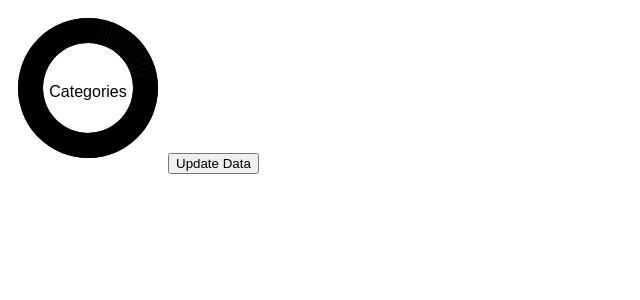
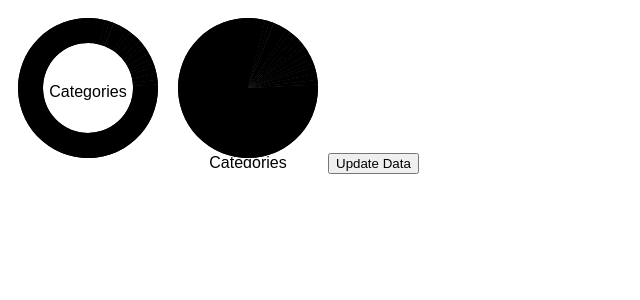
Before and after one commit to MartvdZalm/PieChart, a Vue app: page / in a window 1280 px wide. Shown: the top 300 px of the page, without its empty margins (0-640 px from the left). Built offline with nearby package versions, Linux system fonts and the light colour scheme; the HTML template or start-up script is replaced by a standard one.

Commit message:
piechart

```diff
--- a/src/App.vue
+++ b/src/App.vue
@@ -1,6 +1,11 @@
 <template>
   <div>
     <DonutChart
+      title="Categories"
+      :data="slices"
+    />
+
+    <PieChart
       title="Categories"
       :data="slices"
     />
@@ -11,33 +16,35 @@
 
 <script>
 import DonutChart from './components/DonutChart.vue'
+import PieChart from './components/PieChart.vue'
 
 export default {
   name: 'App',
   components: {
-    DonutChart
+    DonutChart,
+    PieChart
   },
   data() {
     return {
       slices: {
-        '2024-12-11': 1000,
-        '2024-12-10': 13,
-        '2024-12-09': 12,
-        '2024-12-08': 1,
-        '2024-11-07': 42,
-        '2024-11-28': 12,
-        '2024-11-27': 20,
-        '2024-11-26': 18,
-        '2024-11-25': 14,
-        '2024-11-24': 10,
-        '2024-11-23': 20,
-        '2024-11-22': 18,
-        '2024-11-21': 14,
-        '2024-11-20': 10,
-        '2024-11-19': 20,
-        '2024-11-18': 18,
-        '2024-11-17': 14,
-        '2024-11-16': 10,
+        '2024-12-13': 1000,
+        '2024-12-12': 13,
+        '2024-12-11': 12,
+        '2024-12-10': 1,
+        '2024-12-09': 42,
+        '2024-12-08': 12,
+        '2024-12-07': 20,
+        '2024-12-06': 18,
+        '2024-12-05': 14,
+        '2024-12-04': 10,
+        '2024-12-03': 20,
+        '2024-12-02': 18,
+        '2024-12-01': 14,
+        '2024-11-30': 10,
+        '2024-11-29': 20,
+        '2024-11-28': 18,
+        '2024-11-27': 14,
+        '2024-11-26': 10,
       },
     };
   },
--- a/src/components/PieChart.vue
+++ b/src/components/PieChart.vue
@@ -1,13 +1,178 @@
 <template>
-  <svg class="piechart" :width="width" :height="height">
-
+  <svg class="donutchart" :width="width" :height="height">
+    <g :transform="`translate(${width / 2}, ${height / 2})`">
+      <!-- Draw slices -->
+      <g v-for="(slice, index) in slices" :key="index" class="piece" @mouseover="showValues(slice.value, slice.date)" @mouseout="hideValues">
+        <path :d="createArc(outerRadius, slice.startAngle, slice.endAngle)" :fill="slice.color"></path>
+        <path :d="createArc(outerRadius, slice.startAngle, slice.endAngle)" :fill="slice.color" class="hover-piece"></path>
+      </g>
+    </g>
+    <text text-anchor="middle" :style="font" :dy="160" :dx="80">{{ title }}</text>
   </svg>
 </template>
 
 <script>
+import { scaleLinear } from 'd3-scale';
 
+export default {
+  props: {
+    title: {
+      type: String,
+      default: '',
+    },
+    font: {
+      type: Object,
+      default: () => ({
+        fontFamily: 'Arial',
+        fontSize: '16px',
+        fontWeight: 'normal',
+        fill: '#000000',
+      }),
+    },
+    width: {
+      type: Number,
+      default: 160,
+    },
+    height: {
+      type: Number,
+      default: 160,
+    },
+    outerRadius: {
+      type: Number,
+      default: 70,
+    },
+    data: {
+      type: Object,
+      required: false,
+      default: () => ({'0000-00-00': 1}),
+    },
+    sliceColors: {
+      type: Array,
+      default: () => ['green', 'orange', 'red'],
+    },
+  },
+  data() {
+    return {
+      slices: [],
+      showHoverValues: false,
+      hoverValue: '',
+      hoverDate: '',
+    };
+  },
+  computed: {
+    validatedData() {
+      if (!this.data || Object.keys(this.data).length === 0 || Object.values(this.data).every(value => value === 0)) {
+        return { '0000-00-00': 1 };
+      } else {
+        return { ...this.data };
+      }
+    },
+  },
+  mounted() {
+    this.updateDonutChart();
+  },
+  watch: {
+    validatedData: {
+      handler() {
+        this.updateDonutChart();
+      },
+    },
+  },
+  methods: {
+    updateDonutChart() {
+      const data = this.array(this.sortedData());
+      const total = data.reduce((total, { value }) => total + value, 0);
+
+      this.slices = data.map((item, index) => {
+        const startAngle = this.calculateStartAngle(data, index, total);
+        const endAngle = this.calculateEndAngle(data, index, total);
+
+        return {
+          value: item.value,
+          date: item.date,
+          color: this.getMappedColorForDays(item.date),
+          startAngle,
+          endAngle,
+        };
+      });
+    },
+    sortedData() {
+      return Object.entries(this.validatedData)
+        .sort((a, b) => new Date(b[0]) - new Date(a[0]))
+        .map(([date, value]) => ({ date, value }));
+    },
+    calculateStartAngle(data, index, total) {
+      if (index === 0) return 0;
+      return this.roundf((Math.PI * 2 * data.slice(0, index).reduce((acc, { value }) => acc + value, 0)) / total);
+    },
+    calculateEndAngle(data, index, total) {
+      return this.roundf((Math.PI * 2 * (data.slice(0, index + 1).reduce((acc, { value }) => acc + value, 0))) / total);
+    },
+    array(data) {
+      if (Array.isArray(data)) {
+        return data;
+      } else {
+        console.error("Data is not an array:", data);
+        return [];
+      }
+    },
+    roundf(value) {
+      return Math.round(value * 1e3) / 1e3;
+    },
+    createArc(outerRadius, startAngle, endAngle) {
+      const startOuter = this.calculatePoint(outerRadius, endAngle);
+      const endOuter = this.calculatePoint(outerRadius, startAngle);
+      const largeArcFlag = endAngle - startAngle <= Math.PI ? '0' : '1';
+
+      const d = `M ${startOuter.x} ${startOuter.y}
+                 A ${outerRadius} ${outerRadius} 0 ${largeArcFlag} 0 ${endOuter.x} ${endOuter.y}
+                 L 0 0
+                 A 0 0 0 ${largeArcFlag} 1 0 0
+                 Z`;
+
+      return d;
+    },
+    calculatePoint(radius, angleInRadians) {
+      const x = radius * Math.cos(angleInRadians);
+      const y = radius * Math.sin(angleInRadians);
+      return { x, y };
+    },
+    getMappedColorForDays(date) {
+      const daysDifference = Math.floor((new Date() - new Date(date)) / (1000 * 60 * 60 * 24));
+
+      const colorScale = scaleLinear()
+          .domain([0, 10, 20])
+          .range(this.sliceColors);
+
+      return colorScale(daysDifference);
+    },
+    showValues(value, date) {
+      this.showHoverValues = true;
+      this.hoverValue = value;
+      const newDate = new Date(date);
+      this.hoverDate = !Number.isNaN(newDate.getTime()) ? `${newDate.getFullYear()}/${newDate.getMonth() + 1}/${newDate.getDate()}` : '0000-00-00';
+    },
+    hideValues() {
+      this.showHoverValues = false;
+      this.hoverValue = '';
+      this.hoverDate = '';
+    },
+    getTextHeight() {
+      const canvas = document.createElement('canvas');
+      const context = canvas.getContext('2d');
+      context.font = `${this.font.fontWeight} ${this.font.fontSize} ${this.font.fontFamily}`;
+      return context.measureText('a').actualBoundingBoxAscent;
+    },
+  },
+};
 </script>
 
 <style scoped>
+.hover-piece {
+  transition: transform 0.2s ease-out;
+}
 
+.piece:hover .hover-piece {
+  transform: scale(1.07);
+}
 </style>
```
